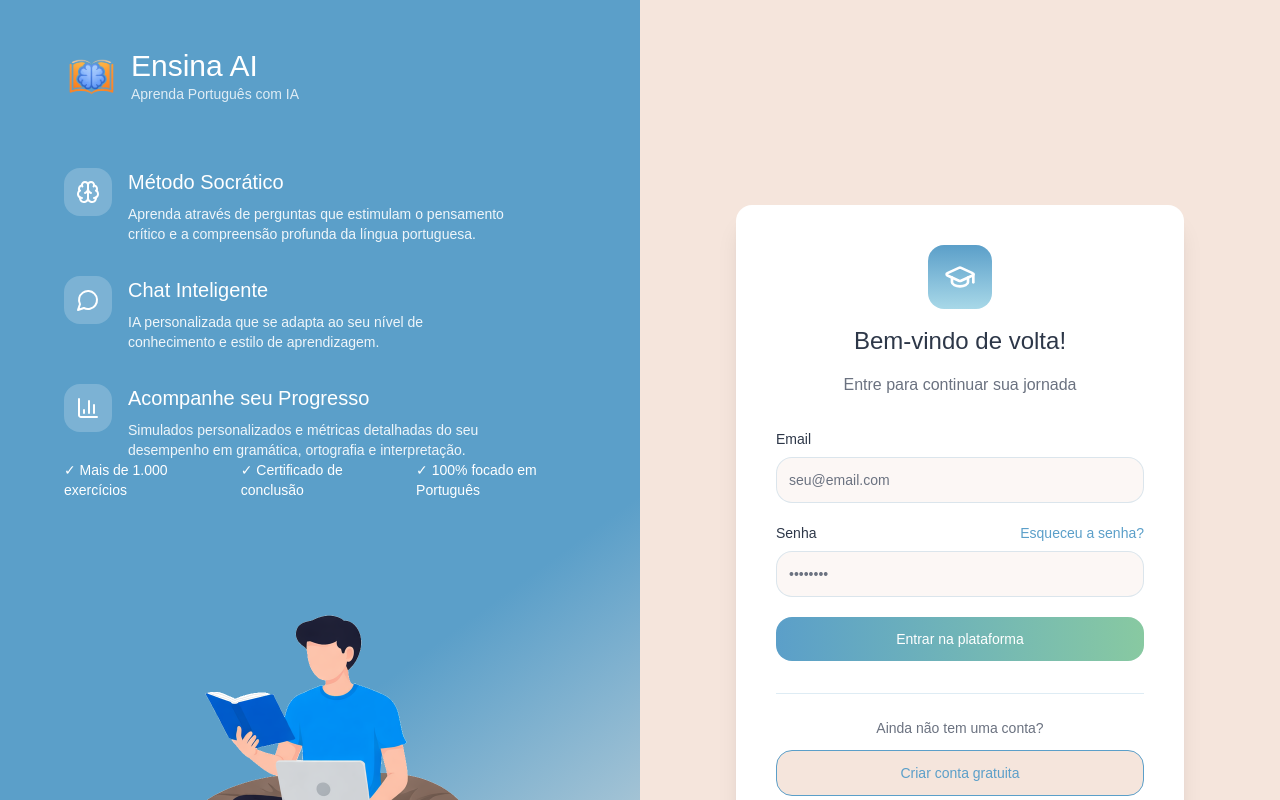
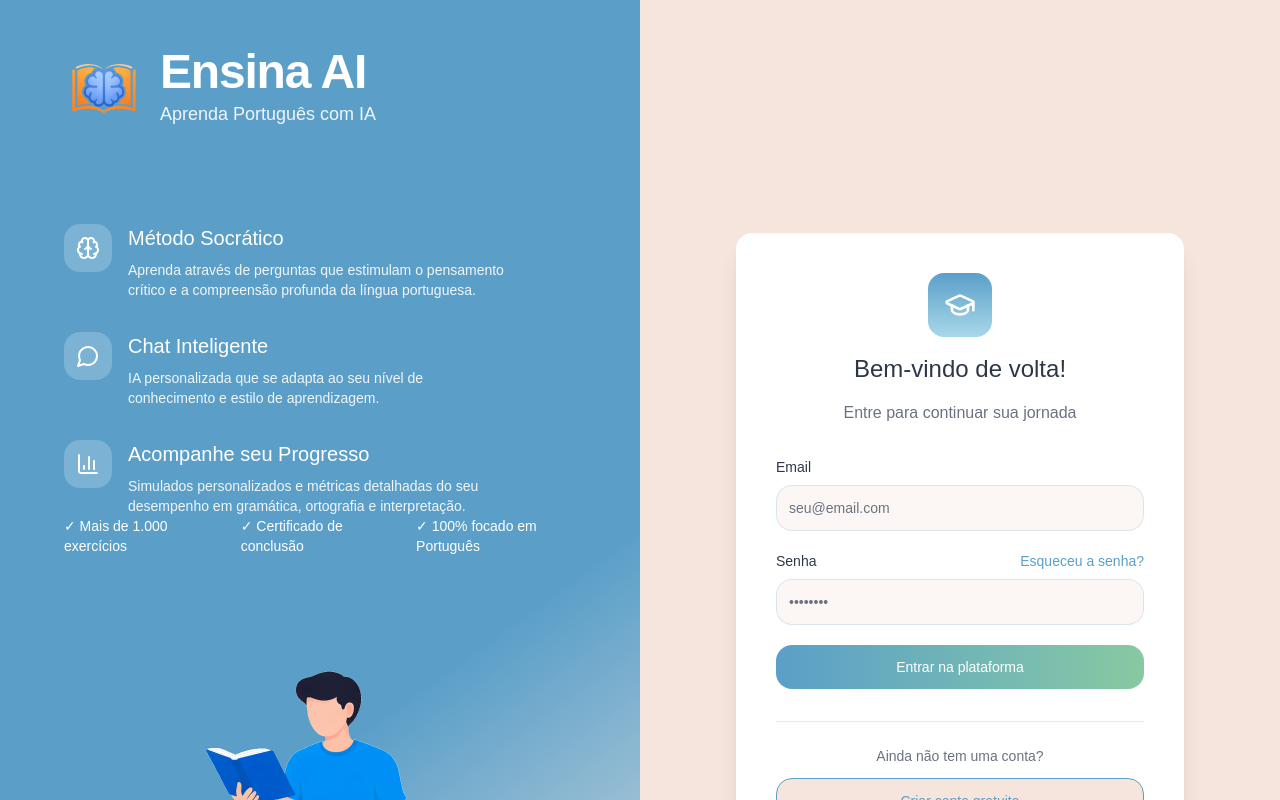
Before and after one commit to devantoneli/ensina.ai-front, a Next.js app: page /login in a window 1280 px wide. Shown: the top 800 px of the page. Built offline with nearby package versions, Linux system fonts and the light colour scheme.

Commit message:
Alterando tamanho da logo e título na tela de login

```diff
--- a/app/login/login.tsx
+++ b/app/login/login.tsx
@@ -147,17 +147,17 @@ export default function LoginPage() {
         <div className="flex flex-col h-full w-full px-16 py-12">
 
           {/* Logo e Nome */}
-          <div className="flex items-center gap-3">
+          <div className="flex items-center gap-4 mb-8">
             <Image
               src="/assets/login/8449060e38dcb948c8eccbc3c8aaac60f16a99f0.png"
               alt="Logo Ensina AI"
-              width={55}
-              height={47}
+              width={80}
+              height={68}
               className="object-contain"
             />
             <div>
-              <h1 className="text-white text-3xl font-medium">Ensina AI</h1>
-              <p className="text-white/80 text-sm">Aprenda Português com IA</p>
+              <h1 className="text-white text-5xl font-bold tracking-tight">Ensina AI</h1>
+              <p className="text-white/90 text-lg mt-1 font-medium">Aprenda Português com IA</p>
             </div>
           </div>
 
--- a/app/register/register.tsx
+++ b/app/register/register.tsx
@@ -135,11 +135,11 @@ export default function RegisterPage() {
             <Image
               src="/assets/cadastro/Container.svg"
               alt="Ícone Ensina AI"
-              width={64}
-              height={64}
+              width={80}
+              height={80}
             />
 
-            <h1 className="text-3xl font-medium mt-6 leading-tight bg-gradient-to-r from-[#5b9fc9] to-[#88c9a1] bg-clip-text text-transparent">
+            <h1 className="text-4xl lg:text-5xl font-bold tracking-tight mt-6 leading-tight bg-gradient-to-r from-[#5b9fc9] to-[#88c9a1] bg-clip-text text-transparent">
               Comece sua jornada no Ensina AI
             </h1>
 
```
